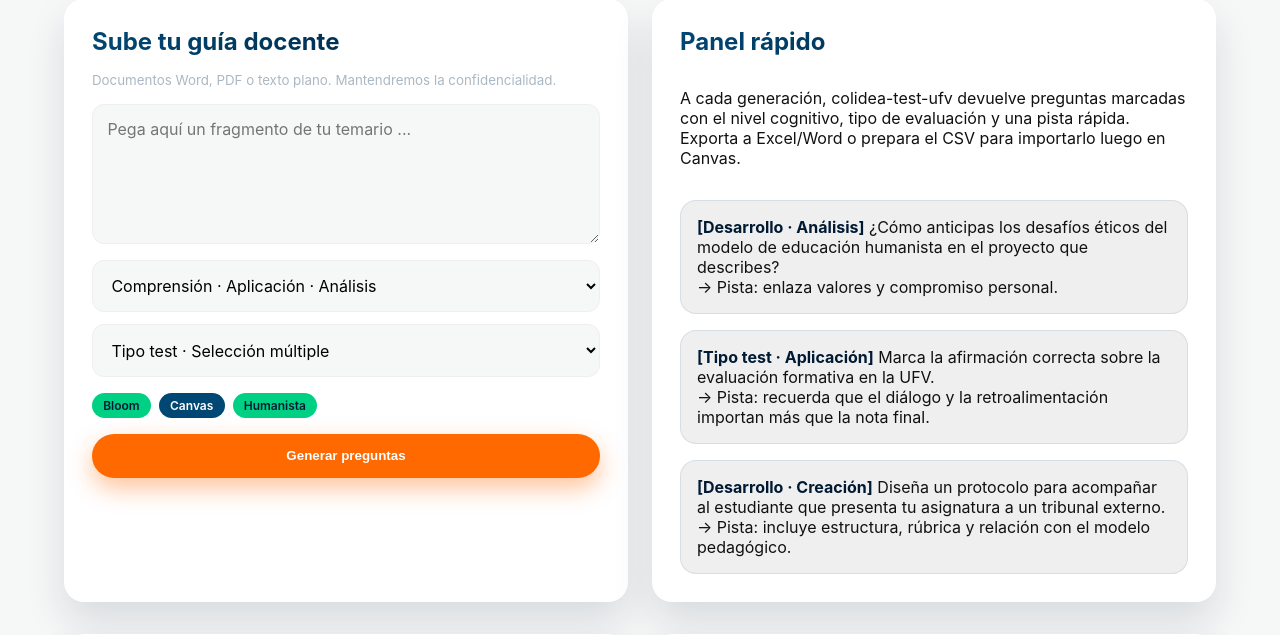
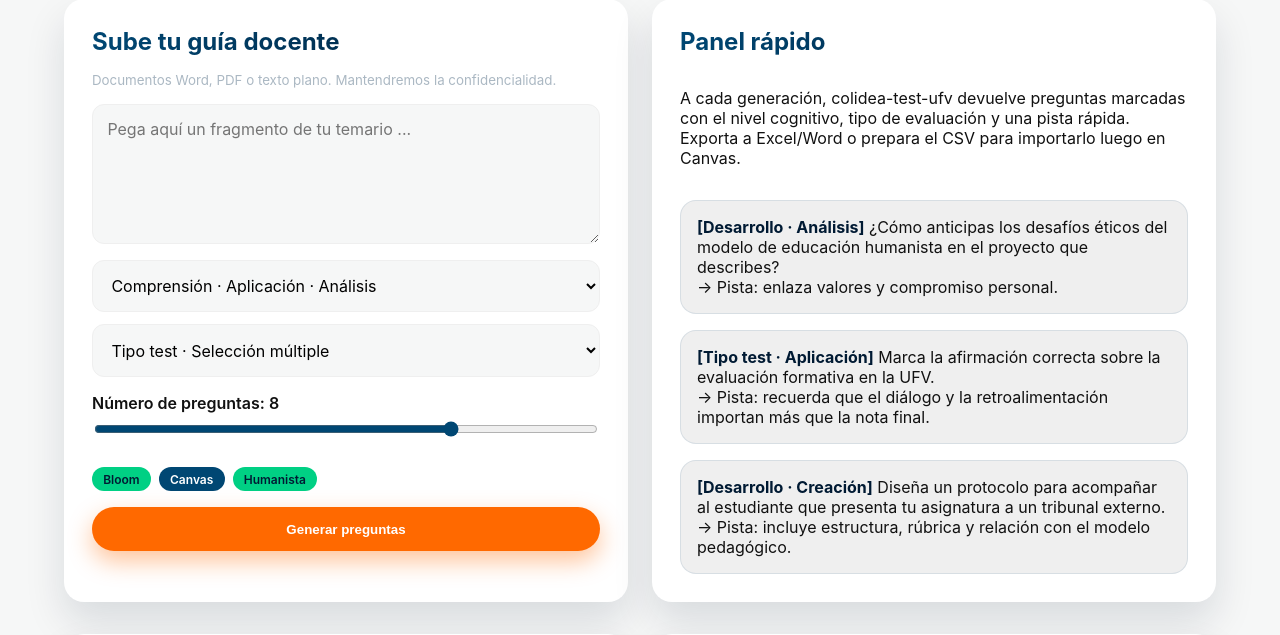
Before and after one commit to straviesoufv/colidea-test-ufv, a FastAPI app: page / in a window 1280 px wide. Shown: the part 476-1111 px from the top of the page. Run offline with FastAPI, Linux system fonts and the light colour scheme.

Commit message:
feat: add question count control

```diff
--- a/src/colidea_app/admin_config.json
+++ b/src/colidea_app/admin_config.json
@@ -1,5 +1,5 @@
 {
   "provider": "openrouter",
   "model": "openrouter/google/gpt-4o-mini",
-  "prompt_template": "Eres el asistente de evaluación de la UFV.\nGenera preguntas que el profesorado pueda reutilizar en quices y pruebas escritas.\nNivel cognitivo: ${bloom_levels}.\nTipos de pregunta: ${question_types}.\n${target_audience}\n${context}\nContexto/temario: ${syllabus_text}\nDevuelve un JSON con campos: question, question_type, cognitive_level, answer_hint.\nIncluye al menos una sugerencia para exportarlo a Excel/Word."
+  "prompt_template": "Eres el asistente de evaluación de la UFV.\nGenera ${number_of_questions} preguntas que el profesorado pueda reutilizar en quices y pruebas escritas.\nNivel cognitivo: ${bloom_levels}.\nTipos de pregunta: ${question_types}.\n${target_audience}\n${context}\nContexto/temario: ${syllabus_text}\nDevuelve un JSON con campos: question, question_type, cognitive_level, answer_hint.\nIncluye al menos una sugerencia para exportarlo a Excel/Word."
 }
--- a/src/colidea_app/main.py
+++ b/src/colidea_app/main.py
@@ -35,7 +35,7 @@ OPENROUTER_API_KEY = os.environ.get("OPENROUTER_API_KEY")
 
 DEFAULT_PROMPT_TEMPLATE = (
     "Eres el asistente de evaluación de la UFV.\n"
-    "Genera preguntas que el profesorado pueda reutilizar en quices y pruebas escritas.\n"
+    "Genera ${number_of_questions} preguntas que el profesorado pueda reutilizar en quices y pruebas escritas.\n"
     "Nivel cognitivo: ${bloom_levels}.\n"
     "Tipos de pregunta: ${question_types}.\n"
     "${target_audience}\n"
@@ -132,6 +132,7 @@ def build_prompt(payload: GenerationPayload) -> str:
         question_types=", ".join(config.question_types),
         context=context_notes,
         target_audience=audience_tags,
+        number_of_questions=config.number_of_questions,
     )
 
 
--- a/src/colidea_app/static/css/main.css
+++ b/src/colidea_app/static/css/main.css
@@ -126,6 +126,18 @@ textarea.form-control {
   flex-wrap: wrap;
 }
 
+.range-control {
+  margin-bottom: 0.75rem;
+  display: flex;
+  flex-direction: column;
+  gap: 0.35rem;
+  font-weight: 600;
+}
+
+.range-control input[type="range"] {
+  accent-color: var(--ufv-royal);
+}
+
 .tags {
   display: flex;
   flex-wrap: wrap;
--- a/src/colidea_app/templates/admin.html
+++ b/src/colidea_app/templates/admin.html
@@ -53,6 +53,7 @@
         <p>
           - Usa `${"${bloom_levels}"}` para insertar niveles de Bloom separados por coma.
           - Usa `${"${question_types}"}` para tipos de pregunta y `${"${syllabus_text}"}` para el contenido.
+          - `${"${number_of_questions}"}` define cuántas preguntas debe generar el modelo.
           - Los campos `${"${context}"}` y `${"${target_audience}"}` se rellenan automáticamente con las notas extras.
         </p>
       </section>
--- a/src/colidea_app/templates/index.html
+++ b/src/colidea_app/templates/index.html
@@ -38,6 +38,10 @@
               <option>Tipo test · Selección múltiple</option>
               <option>Desarrollo · Argumentación</option>
             </select>
+          </div>
+          <div class="range-control">
+            <label for="questionCount">Número de preguntas: <span id="questionCountValue">8</span></label>
+            <input type="range" id="questionCount" min="3" max="10" value="8" />
           </div>
           <div class="tags">
             <span class="tag-ufv">Bloom</span>
@@ -95,5 +99,14 @@
         </article>
       </section>
     </main>
+    <script>
+      const rangeInput = document.getElementById("questionCount");
+      const valueLabel = document.getElementById("questionCountValue");
+      if (rangeInput && valueLabel) {
+        rangeInput.addEventListener("input", () => {
+          valueLabel.textContent = rangeInput.value;
+        });
+      }
+    </script>
   </body>
 </html>
```
Also changed, not shown: README.md.
